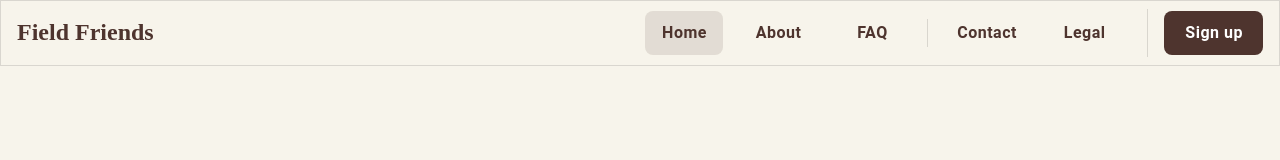
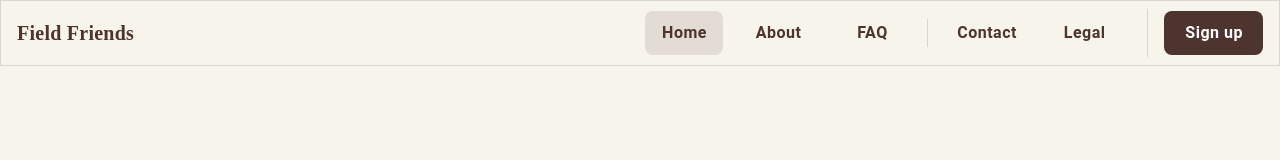
Before and after one commit to FieldFriends/field-friends-web, a Vue app: page / in a window 1280 px wide. Shown: the top 160 px of the page. Built offline with nearby package versions, Linux system fonts and the light colour scheme; no server answers; a small style sheet from the web is missing.

Commit message:
Reduce nav logo text size

```diff
--- a/src/components/AppHeader.vue
+++ b/src/components/AppHeader.vue
@@ -103,7 +103,7 @@
       @click.stop="drawer = !drawer"
     />
 
-    <router-link :to="AppRoutes.Home.path" class="text-none text-h5 font-weight-bold font-playfair px-0 text-decoration-none text-primary">
+    <router-link :to="AppRoutes.Home.path" class="text-none text-h6 font-weight-bold font-playfair px-0 text-decoration-none text-primary">
       Field Friends
     </router-link>
 
```
